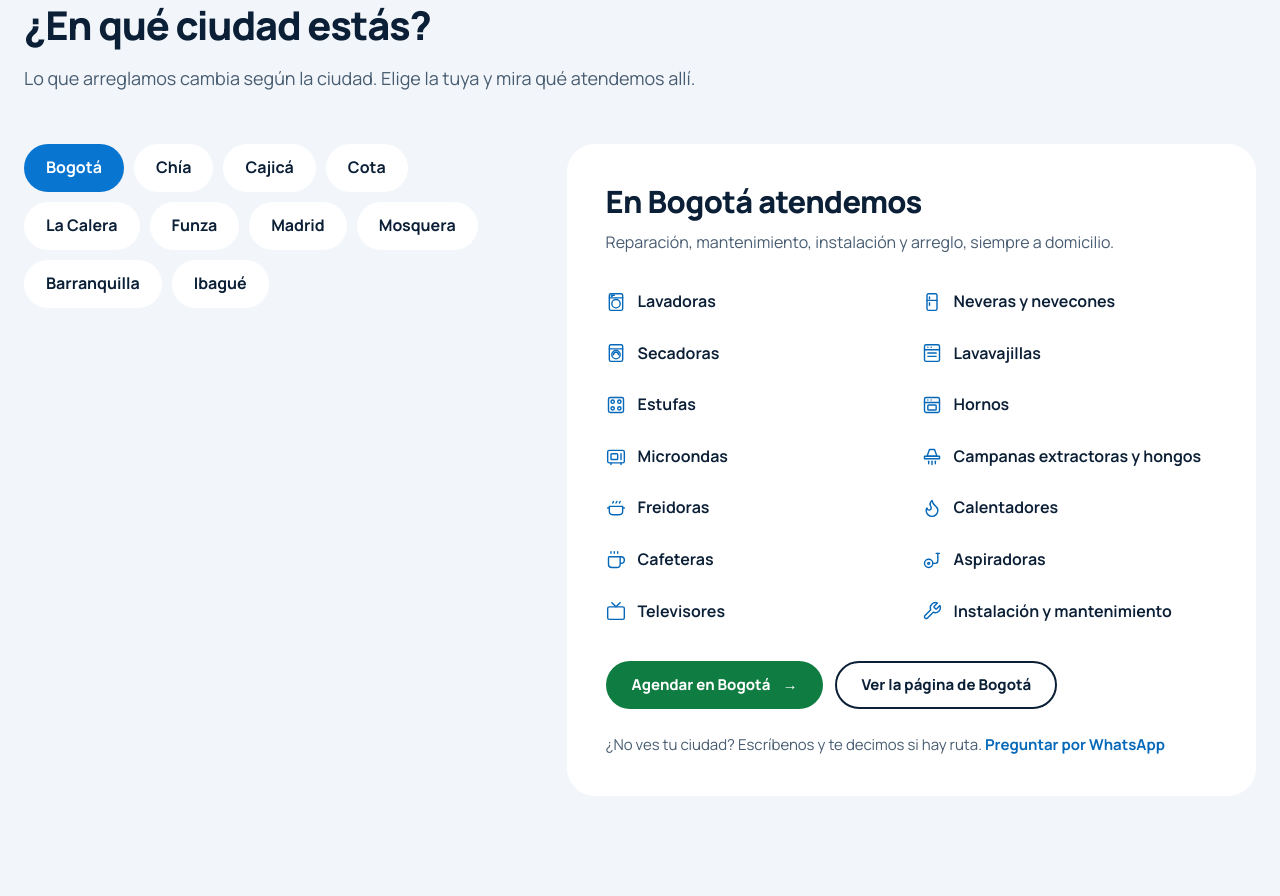
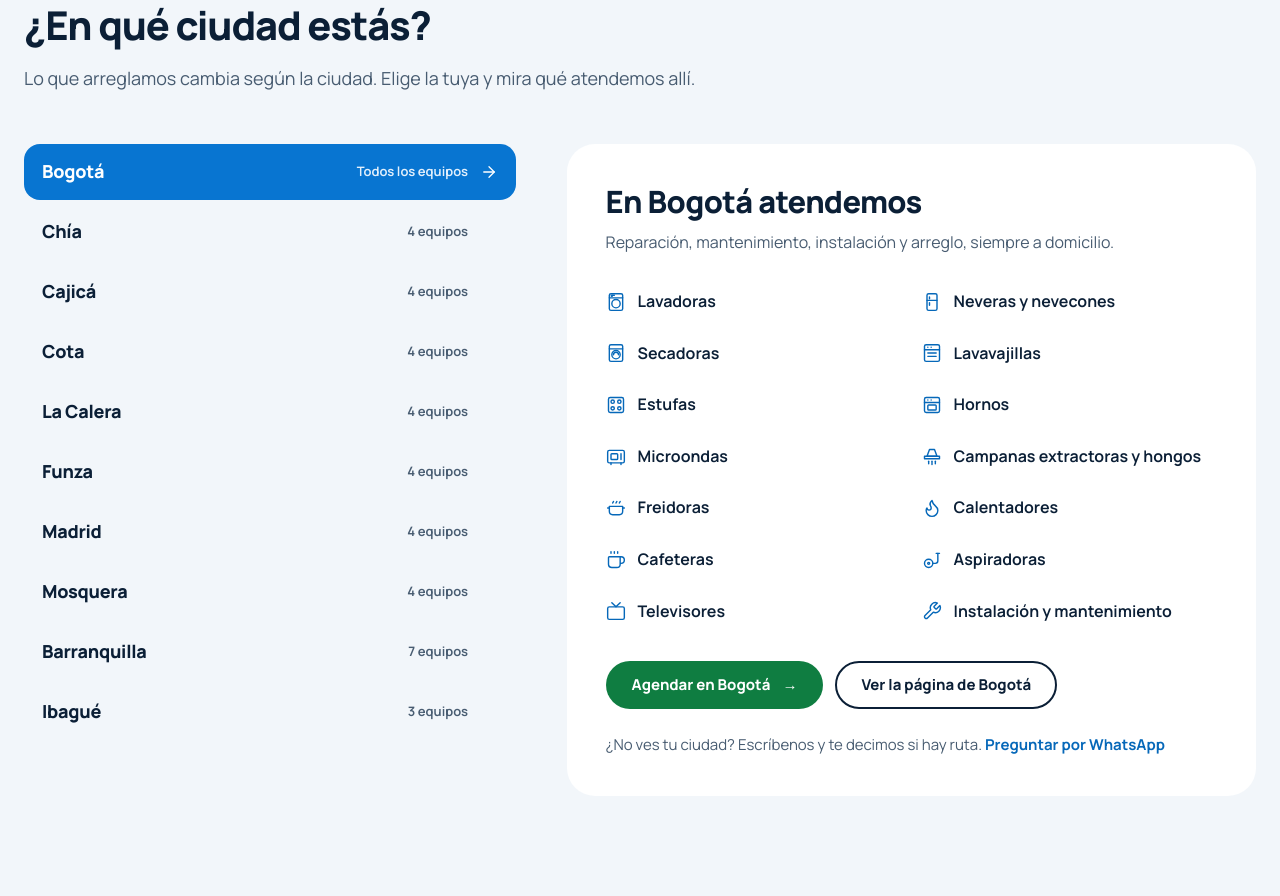
Before and after one commit to Gestiona2/lineablanca, an Astro site: page / in a window 1280 px wide. Shown: the part 2250-3146 px from the top of the page. Built offline with nearby package versions, Linux system fonts and the light colour scheme; Astro itself is replaced by a stand-in of ours.

Commit message:
Selector de ciudades como lista vertical
Cada fila muestra la ciudad, cuántos equipos se atienden y una flecha;
en celular pasa a dos columnas.

Co-Authored-By: Claude Sonnet 5.5 <noreply@anthropic.com>

```diff
--- a/src/pages/index.astro
+++ b/src/pages/index.astro
@@ -3,7 +3,7 @@ import Layout from "../layouts/Layout.astro";
 import Formulario from "../components/Formulario.astro";
 import Pie from "../components/Pie.astro";
 import Icon from "../components/Icon.astro";
-import { sitio, ruta, recurso, wa, reemplazar, categorias, ciudades, marcas, rutaCiudad, serviciosDeCiudad, servicioPor } from "../lib/sitio.js";
+import { sitio, ruta, recurso, wa, reemplazar, categorias, ciudades, marcas, rutaCiudad, serviciosDeCiudad, servicioPor, servicios } from "../lib/sitio.js";
 import d from "../datos/inicio.json";
 
 const equipos = categorias.flatMap((c) => c.items);
@@ -93,7 +93,11 @@ const jsonld = {
       <div class="donde-grid">
         <div class="donde-lista" role="tablist" aria-label="Ciudades" data-ciudades>
           {ciudades.map((c, i) => (
-            <button class="ciudad-tab" type="button" role="tab" id={`ct-${c.slug}`} aria-controls={`cp-${c.slug}`} aria-selected={i === 0 ? "true" : "false"} data-id={c.slug}>{c.nombre}</button>
+            <button class="ciudad-tab" type="button" role="tab" id={`ct-${c.slug}`} aria-controls={`cp-${c.slug}`} aria-selected={i === 0 ? "true" : "false"} data-id={c.slug}>
+              <span class="ciudad-nombre">{c.nombre}</span>
+              <span class="ciudad-cuenta">{sitio.grupos[c.grupo].servicios.length === servicios.length ? "Todos los equipos" : `${sitio.grupos[c.grupo].servicios.length} equipos`}</span>
+              <Icon nombre="arrow-right" tamano={18} clase="tab-flecha" />
+            </button>
           ))}
         </div>
         <div class="donde-paneles">
--- a/src/styles/global.css
+++ b/src/styles/global.css
@@ -640,3 +640,16 @@ details[open] .mas::after { transform: rotate(0); }
 @media (max-width: 640px) { h1, h2, h3 { overflow-wrap: break-word; hyphens: auto; } }
 @media (max-width: 640px) { .hero h1 { font-size: clamp(1.5rem, 7.6vw, 2.2rem); } }
 @media (max-width: 900px) { .mega { display: none !important; } }
+
+/* Selector de ciudades como lista vertical */
+.donde-lista { display: grid; gap: 4px; }
+.ciudad-tab { display: flex; align-items: center; gap: 12px; width: 100%; min-height: 56px; padding: 0 18px; border-radius: 16px; background: transparent; text-align: left; font-size: 18px; }
+.ciudad-tab:hover { background: var(--bg); }
+.ciudad-nombre { flex: 1; font-weight: 800; letter-spacing: -0.015em; }
+.ciudad-cuenta { font-size: 13px; font-weight: 650; color: var(--ink-soft); }
+.ciudad-tab .tab-flecha { opacity: 0; transform: translateX(-6px); transition: opacity .2s ease, transform .2s ease; flex: 0 0 auto; }
+.ciudad-tab:hover .tab-flecha { opacity: .6; transform: none; }
+.ciudad-tab[aria-selected="true"] { background: var(--blue); color: var(--on-blue); }
+.ciudad-tab[aria-selected="true"] .ciudad-cuenta { color: #e3f0fc; }
+.ciudad-tab[aria-selected="true"] .tab-flecha { opacity: 1; transform: none; }
+@media (max-width: 640px) { .donde-lista { grid-template-columns: 1fr 1fr; } .ciudad-tab { padding: 0 14px; min-height: 52px; font-size: 16px; flex-wrap: wrap; align-content: center; gap: 0 8px; } .ciudad-tab .tab-flecha { display: none; } .ciudad-cuenta { flex-basis: 100%; } }
```
